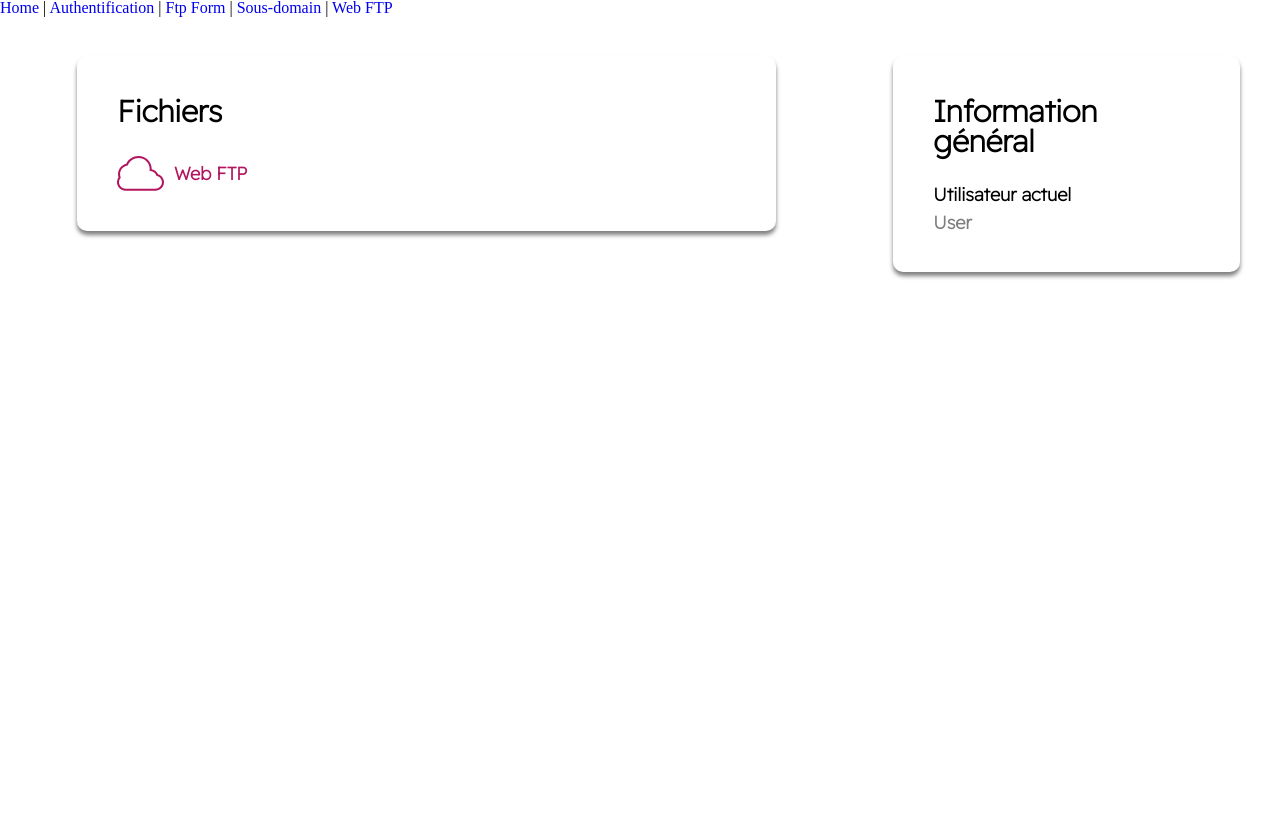
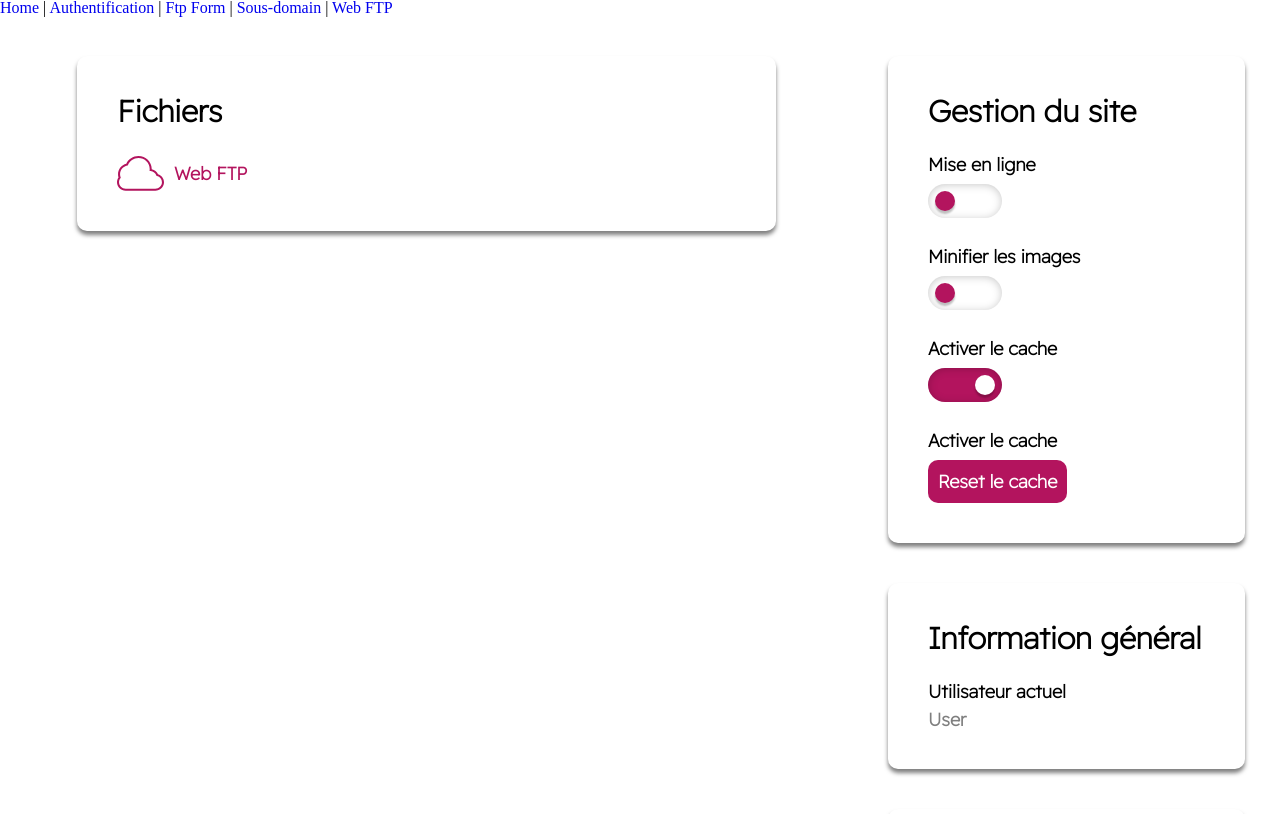
Before and after one commit to bentaniamin1/o7wish, a Vue app in the folder front/: page / in a window 1280 px wide. Built offline with nearby package versions, Linux system fonts and the light colour scheme.

Commit message:
Home page

```diff
--- a/front/src/assets/styles/home_style.scss
+++ b/front/src/assets/styles/home_style.scss
@@ -23,3 +23,36 @@
   margin-top: 10px;
   opacity: 50%;
 }
+.home_sub_box h3{
+  margin-bottom: 10px;
+}
+.toggle_button_container {
+  display: flex;
+  justify-content: start;
+  align-items: center;
+  padding: 7px;
+  width: 60px;
+  box-shadow: inset 0 1px 10px -1px rgba(0, 0, 0, 0.25);
+  border-radius: 100px;
+  transition: .2s ease-out;
+}
+.toggle_button_container-active {
+  background: #B3145E;
+}
+.toggle_button_container:hover {
+  cursor: pointer;
+}
+
+.toggle_button {
+  background: #B3145E;
+  border-radius: 100%;
+  width: 20px;
+  height: 20px;
+  box-shadow: 0 3px 2px rgba(0, 0, 0, 0.25);
+  transition: .2s ease-out;
+}
+
+.toggle_button-active {
+  background: white;
+  transform: translateX(200%);
+}
--- a/front/src/components/Home/SiteManagement.vue
+++ b/front/src/components/Home/SiteManagement.vue
@@ -3,18 +3,54 @@
     <h1>Gestion du site</h1>
     <div class="home_sub_box">
       <h3>Mise en ligne</h3>
-      <VueToggleBtn></VueToggleBtn>
+      <div class="toggle_button_container"
+           @click="isPutOnLine = !isPutOnLine"
+           :class="{'toggle_button_container-active' : isPutOnLine}"
+      >
+        <span class="toggle_button"
+              :class="{'toggle_button-active' : isPutOnLine}"
+        ></span>
+      </div>
+    </div>
+    <div class="home_sub_box">
+      <h3>Minifier les images</h3>
+      <div class="toggle_button_container"
+           @click="isMinimizeImages = !isMinimizeImages"
+           :class="{'toggle_button_container-active' : isMinimizeImages}"
+      >
+        <span class="toggle_button"
+              :class="{'toggle_button-active' : isMinimizeImages}"
+        ></span>
+      </div>
+    </div>
+    <div class="home_sub_box">
+      <h3>Activer le cache</h3>
+      <div class="toggle_button_container"
+           @click="isActivateCache = !isActivateCache"
+           :class="{'toggle_button_container-active' : isActivateCache}"
+      >
+        <span class="toggle_button"
+              :class="{'toggle_button-active' : isActivateCache}"
+        ></span>
+      </div>
+    </div>
+    <div class="home_sub_box">
+      <h3>Activer le cache</h3>
+      <button>Reset le cache</button>
     </div>
   </div>
 </template>
 
 <script>
-import VueToggleBtn from 'vue-toggle-btn';
 
 export default {
   name: "SiteManagement",
-  components: {
-    VueToggleBtn
+  data: () => {
+    return {
+      isPutOnLine: false,
+      isMinimizeImages: false,
+      isActivateCache: true,
+    }
   }
 }
 </script>
--- /dev/null
+++ b/front/src/components/Home/SiteStatistics.vue
@@ -0,0 +1,28 @@
+<template>
+  <div class="home_box">
+    <h1>Information général</h1>
+    <div class="home_sub_box">
+      <h3>Utilisateur actuel</h3>
+      <p>User</p>
+    </div>
+  </div>
+</template>
+
+<script>
+export default {
+  name: "SiteStatistics"
+}
+</script>
+
+<style lang="css" scoped>
+
+.box {
+  background: #fff;
+  padding: 8px;
+  display: flex;
+  flex-direction: column;
+  justify-content: space-between;
+  height: 300px;
+}
+
+</style>
--- a/front/src/views/HomeView.vue
+++ b/front/src/views/HomeView.vue
@@ -4,7 +4,9 @@
       <HomeNavigation/>
     </section>
     <section class="HomeStats">
-        <GeneralInformation />
+      <SiteManagement/>
+      <GeneralInformation/>
+      <SiteStatistics />
     </section>
   </section>
 </template>
@@ -12,10 +14,12 @@
 <script>
 import HomeNavigation from "@/components/Home/HomeNavigation";
 import GeneralInformation from "@/components/Home/GeneralInformation";
+import SiteManagement from "@/components/Home/SiteManagement";
+import SiteStatistics from "@/components/Home/SiteStatistics";
 
 export default {
   name: "HomeView",
-  components: {GeneralInformation, HomeNavigation}
+  components: {SiteStatistics, SiteManagement, GeneralInformation, HomeNavigation}
 }
 </script>
 
@@ -26,18 +30,24 @@ export default {
   width: 100%;
   height: 100vh;
 }
+
 .HomeNavigation {
   display: flex;
-  justify-content: center;
-  align-items: start;
+  flex-direction: column;
+  justify-content: start;
+  align-items: center;
   overflow-y: auto;
   padding: 40px;
+  gap: 40px;
 }
+
 .HomeStats {
   display: flex;
-  justify-content: center;
-  align-items: start;
+  flex-direction: column;
+  justify-content: start;
+  align-items: center;
   overflow-y: auto;
   padding: 40px;
+  gap: 40px;
 }
 </style>
```
